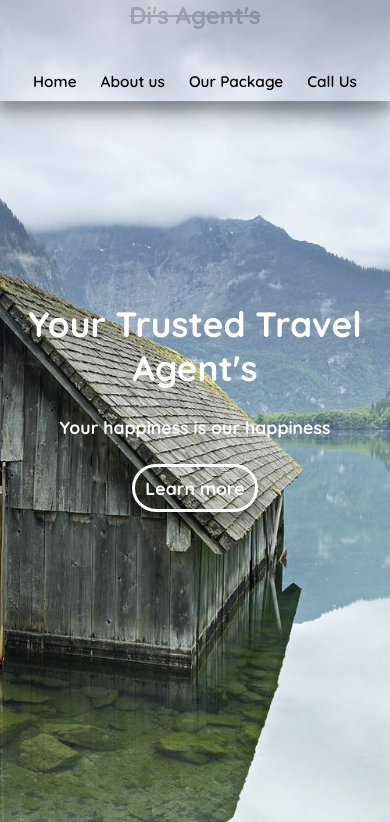
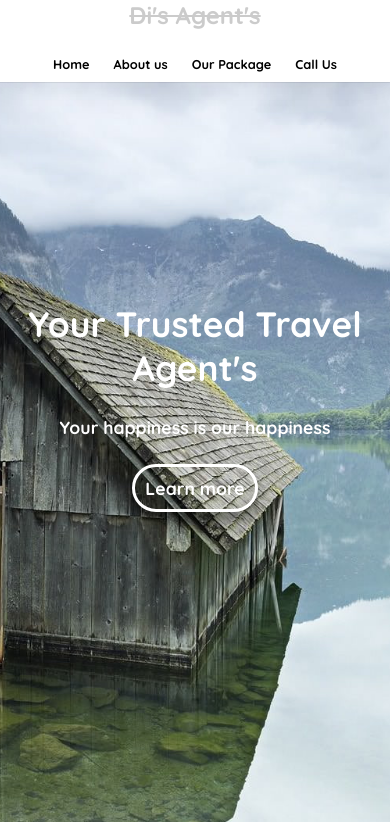
Before and after one commit to AldiRachmatdianto/Travel-Page-Project, a plain HTML site: page index.html in a window 390 px wide. Shown: the top 822 px of the page. Drawn offline with Linux system fonts and the light colour scheme.

Commit message:
update ajah

```diff
--- a/css/style.css
+++ b/css/style.css
@@ -17,30 +17,34 @@ body {
 }
 header {
     /* background-image: url(../foto/abstract-smooth-empty-grey-studio-well-use-as-background-business-report-digital-website-template-backdrop.jpg); */
-    height: 60px;
+    height: 50px;
     position: fixed;
     width: 100%;
-    box-shadow: rgba(0, 0, 0, 0.25) 0px 14px 28px, rgba(0, 0, 0, 0.22) 0px 10px 10px;
+    box-shadow: rgba(0, 0, 0, 0.05) 0px 6px 24px 0px, rgba(0, 0, 0, 0.08) 0px 0px 0px 1px;
 }
 header,
 .navbar ul {
     z-index: 9999;
-
     gap: 2rem;
     display: flex;
     align-items: center;
     justify-content: space-around;
+    background-color: #fff;
+
 }
 .navbar ul li {
     list-style-type: none;
 
+
+
 }.navbar ul li a {
-    font-size: 1.2em;
+    font-size: 1em;
     text-decoration: none;
     color: black;
+    font-weight: bolder;
 
 
-    font-weight: 600;
+
 }
 @keyframes logo {
 	0% {
@@ -163,7 +167,7 @@ header,
     box-sizing: border-box;
     padding: 20px;
     align-items: center;
-    background-image: url(../foto/abstract-smooth-empty-grey-studio-well-use-as-background-business-report-digital-website-template-backdrop.jpg);
+    /* background-image: url(../foto/abstract-smooth-empty-grey-studio-well-use-as-background-business-report-digital-website-template-backdrop.jpg); */
     background-repeat: no-repeat;
     background-size: cover;
 }
@@ -191,7 +195,7 @@ header,
     box-sizing: border-box;
     padding: 20px;
     align-items: center;
-    background-image: url(../foto/abstract-smooth-empty-grey-studio-well-use-as-background-business-report-digital-website-template-backdrop.jpg);
+    /* background-image: url(../foto/abstract-smooth-empty-grey-studio-well-use-as-background-business-report-digital-website-template-backdrop.jpg); */
     background-repeat: no-repeat;
     background-size: cover;
 }
@@ -218,7 +222,7 @@ header,
     flex-direction: column;
     align-items: center;
     gap: 2rem;
-    background-image: url(../foto/abstract-smooth-empty-grey-studio-well-use-as-background-business-report-digital-website-template-backdrop.jpg);
+    /* background-image: url(../foto/abstract-smooth-empty-grey-studio-well-use-as-background-business-report-digital-website-template-backdrop.jpg); */
     background-repeat: no-repeat;
     background-size: cover;
     max-width: 100%;
@@ -270,7 +274,7 @@ header,
 
 .content5 {
     height: 100vh;
-    background-image: url(../foto/abstract-smooth-empty-grey-studio-well-use-as-background-business-report-digital-website-template-backdrop.jpg);
+    /* background-image: url(../foto/abstract-smooth-empty-grey-studio-well-use-as-background-business-report-digital-website-template-backdrop.jpg); */
     background-repeat: no-repeat;
     background-size: cover;
     max-width: 100%;
@@ -317,6 +321,7 @@ header,
         height: auto;
         flex-direction: column;
         align-items: center;
+        gap: 1rem;
     }
     .navbar ul {
         flex-wrap: wrap;
```
